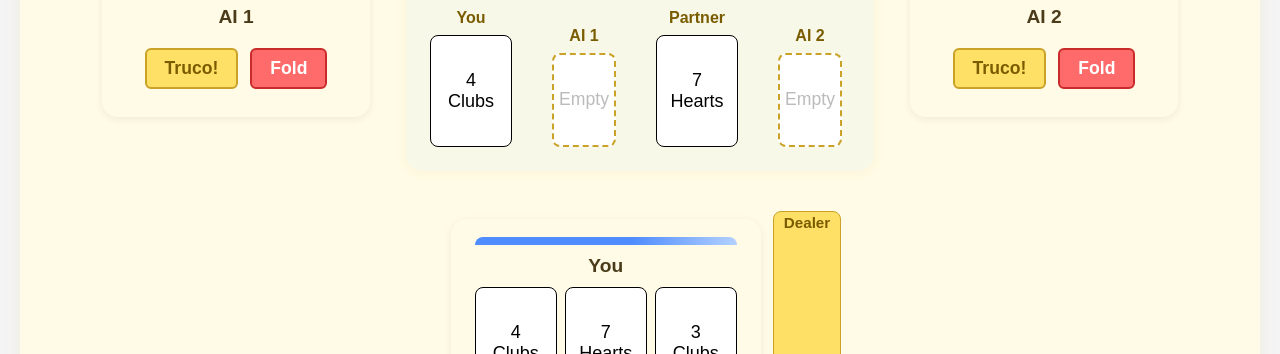
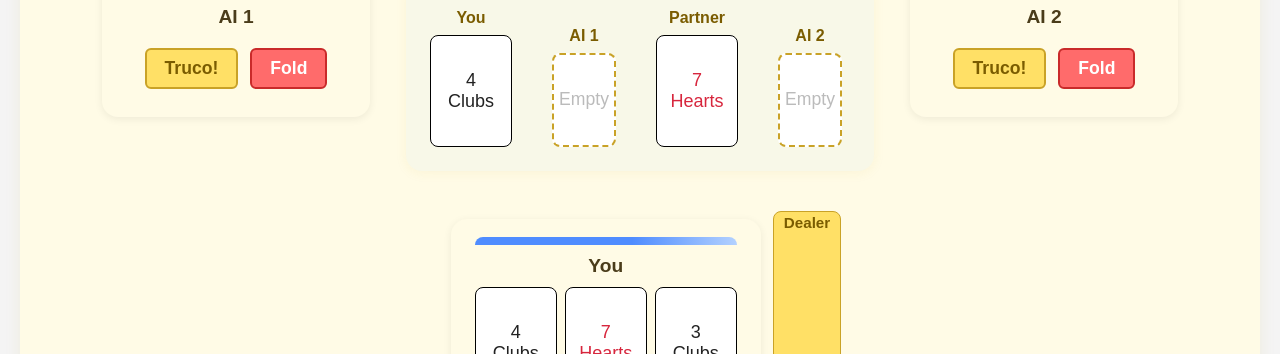
Before and after one commit to brunoslr/truco-front, a React (Vite) app: page /game in a window 1280 px wide. Shown: the part 446-800 px from the top of the page. Built offline with nearby package versions, Linux system fonts and the light colour scheme.

Commit message:
feat(card): show value and suit in red for hearts and diamonds

```diff
--- a/src/components/Card.tsx
+++ b/src/components/Card.tsx
@@ -10,12 +10,14 @@ interface CardProps {
 }
 
 const Card: React.FC<CardProps> = ({ value, suit, highlight = false, faceUp = true }) => {
+  const isRed = suit === 'Hearts' || suit === 'Diamonds';
+
   return (
     <div className={classNames(styles.card, { [styles.highlight]: highlight })}>
       {faceUp ? (
         <>
-          <div className={styles.value}>{value}</div>
-          <div className={styles.suit}>{suit}</div>
+          <div className={styles.value} style={{ color: isRed ? '#d7263d' : '#222' }}>{value}</div>
+          <div className={styles.suit} style={{ color: isRed ? '#d7263d' : '#222' }}>{suit}</div>
         </>
       ) : (
         <div className={styles.cardBack}>
```
